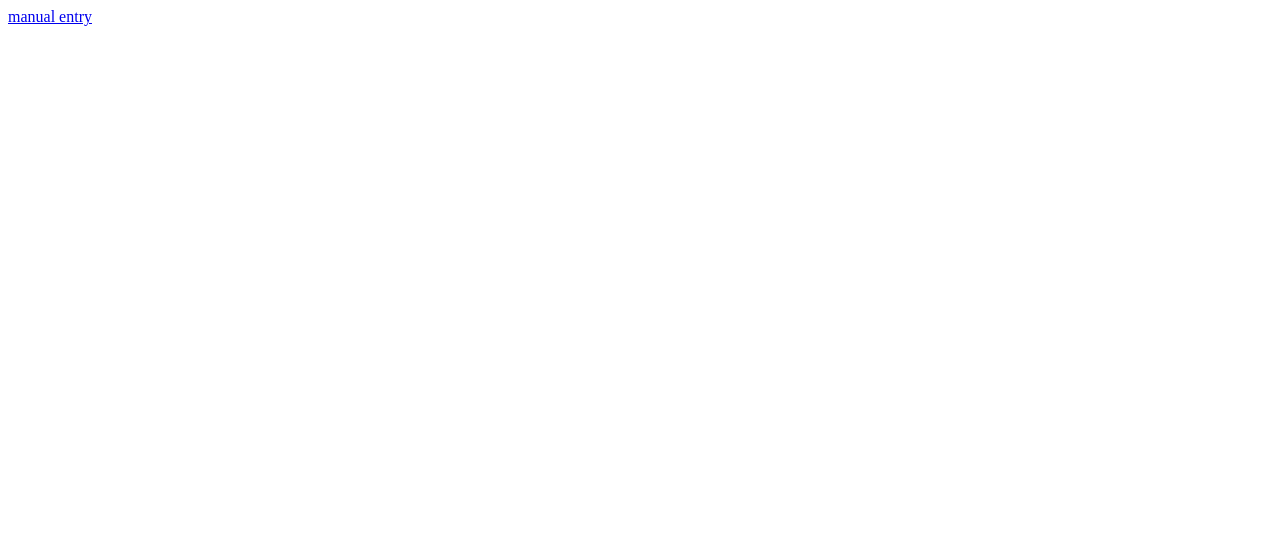
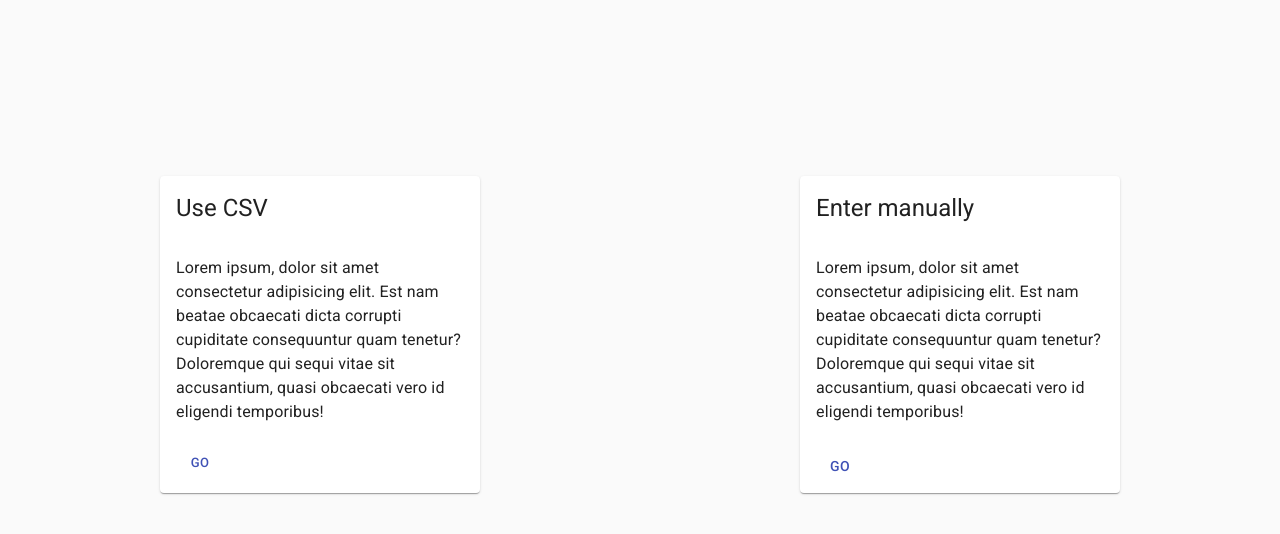
Before and after one commit to vishaljangid1729/CutOptimizer, a React (Create React App) app: page / in a window 1280 px wide. Shown: the top 534 px of the page. Built offline with nearby package versions, Linux system fonts and the light colour scheme.

Commit message:
diffrent card added for two diffrent method

```diff
--- a/src/pages/home.js
+++ b/src/pages/home.js
@@ -1,10 +1,65 @@
 import React from 'react'
-import { ManualEntry } from './manual_entry'
+import {
+  Box,
+  Card,
+  CssBaseline,
+  CardContent,
+  Typography,
+  CardActions,
+  Button,
+} from '@material-ui/core'
 import { Link } from 'react-router-dom'
 
-const Home = (props) =>{
+const Home = (props) => {
   return (
-    <Link to = "/manual" > manual entry</Link>
+    <>
+      <CssBaseline></CssBaseline>
+      <Box display="flex" justifyContent="space-around" flexWrap="wrap" mt={20}>
+        <Card style={{ width: '20rem', margin: '1rem' }}>
+          <CardContent>
+            <Typography component="h2" variant="h5">
+              Use CSV
+            </Typography>
+          </CardContent>
+          <CardContent>
+            <Typography variant="body1">
+              Lorem ipsum, dolor sit amet consectetur adipisicing elit. Est nam
+              beatae obcaecati dicta corrupti cupiditate consequuntur quam
+              tenetur? Doloremque qui sequi vitae sit accusantium, quasi
+              obcaecati vero id eligendi temporibus!
+            </Typography>
+          </CardContent>
+          <CardActions>
+            <Link to="/csv-entry" style={{ textDecoration: 'none' }}>
+              <Button size="small" color="primary">
+                Go
+              </Button>
+            </Link>
+          </CardActions>
+        </Card>
+
+        <Card style={{ width: '20rem', margin: '1rem' }}>
+          <CardContent>
+            <Typography component="h2" variant="h5">
+              Enter manually
+            </Typography>
+          </CardContent>
+          <CardContent>
+            <Typography variant="body1">
+              Lorem ipsum, dolor sit amet consectetur adipisicing elit. Est nam
+              beatae obcaecati dicta corrupti cupiditate consequuntur quam
+              tenetur? Doloremque qui sequi vitae sit accusantium, quasi
+              obcaecati vero id eligendi temporibus!
+            </Typography>
+          </CardContent>
+          <CardActions>
+            <Link to="/manual" style={{ textDecoration: 'none' }}>
+              <Button color="primary">Go</Button>
+            </Link>
+          </CardActions>
+        </Card>
+      </Box>
+    </>
   )
 }
-export {Home}
+export { Home }
```
